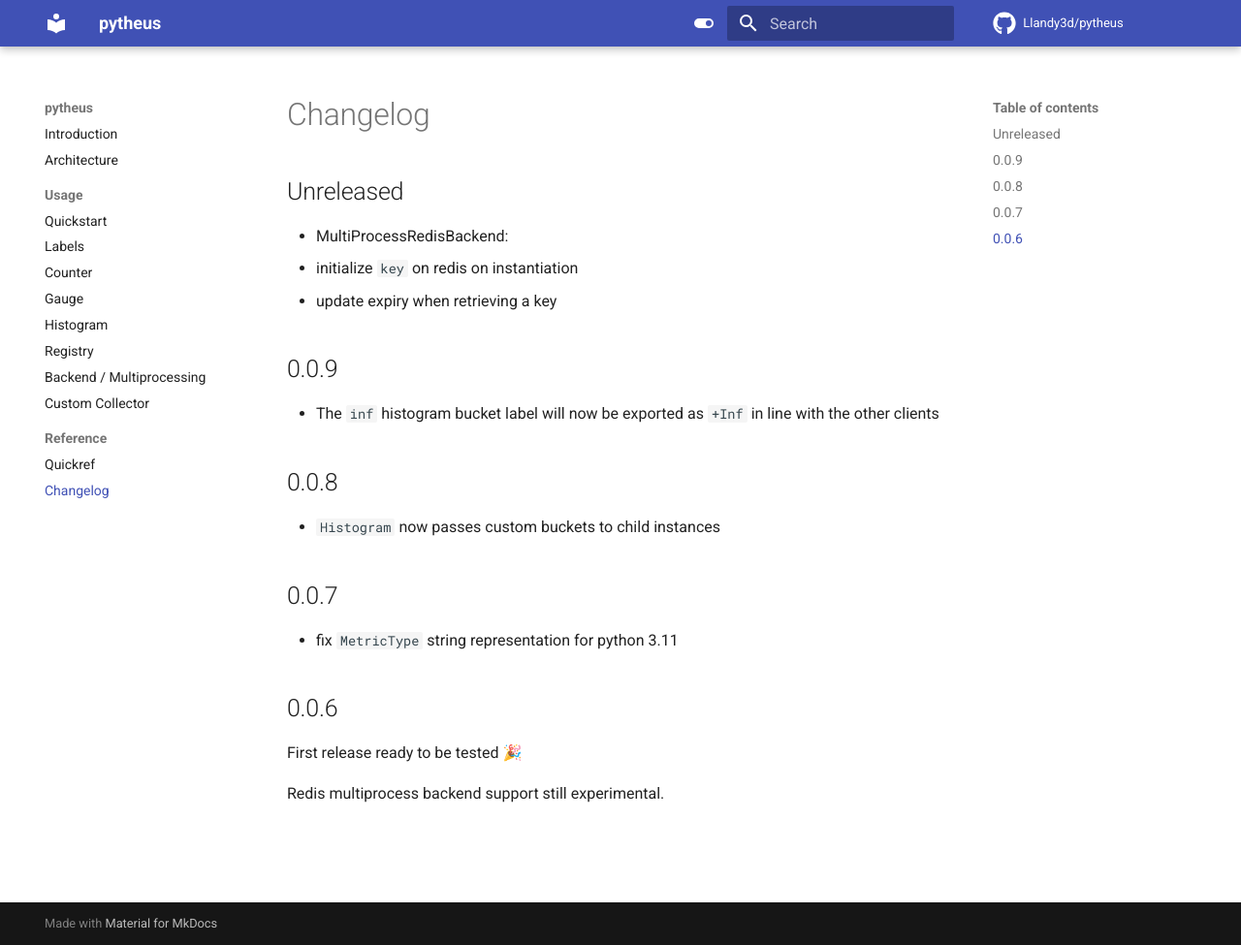
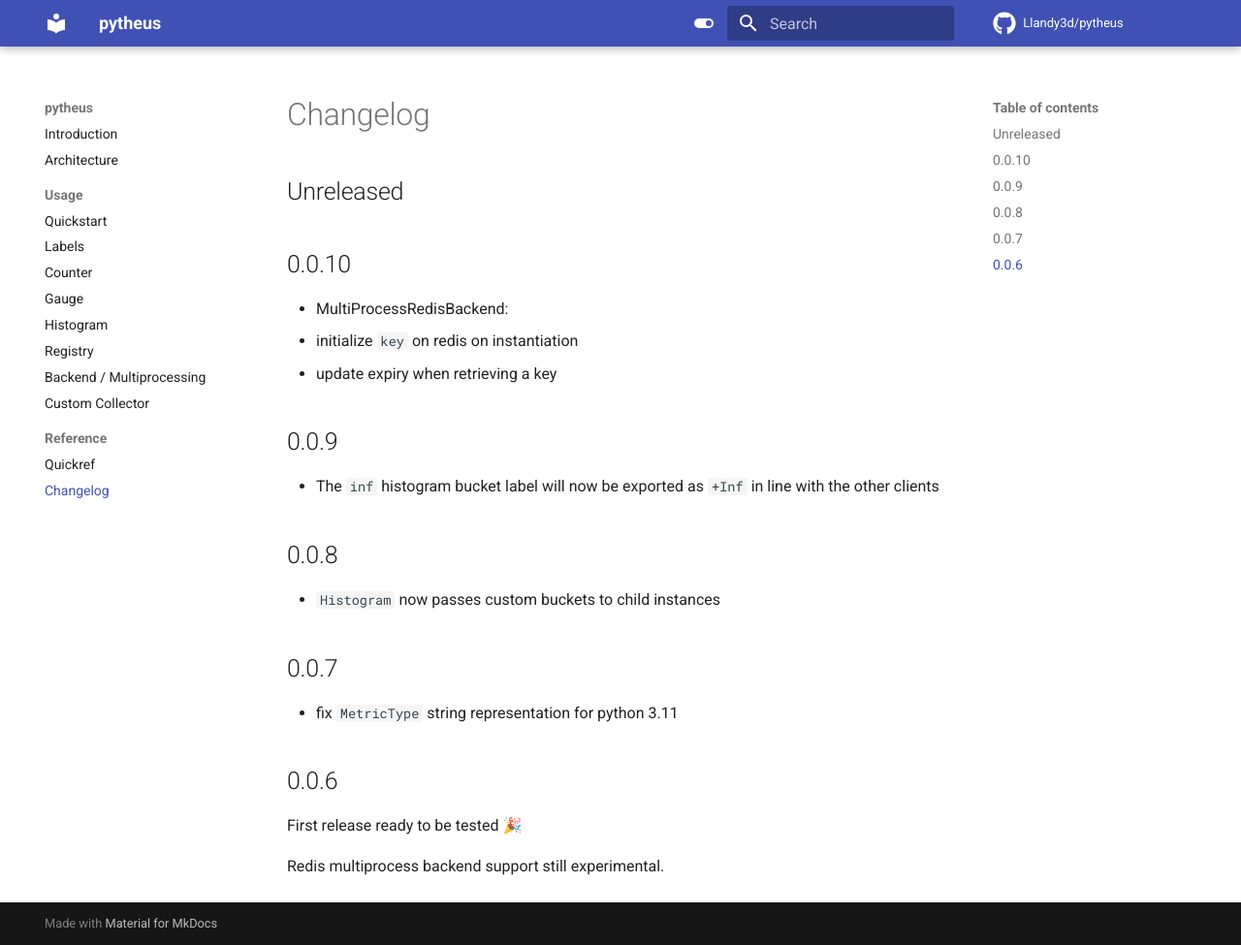
Before and after one commit to Llandy3d/pytheus, an MkDocs documentation site: the page built from docs/changelog.md, in a window 1280 px wide and 975 px high. Shown: the whole window at 97% size. Built offline with MkDocs 1.6.1 and Material for MkDocs 9.7.7, drawn with Linux system fonts in a browser that asks for light colours; comment, search, counter and statistics services are not loaded.

Commit message:
update changelog

```diff
--- a/docs/changelog.md
+++ b/docs/changelog.md
@@ -1,6 +1,8 @@
 # Changelog
 
 ## Unreleased
+
+## 0.0.10
 
 - MultiProcessRedisBackend:
   - initialize `key` on redis on instantiation
```
